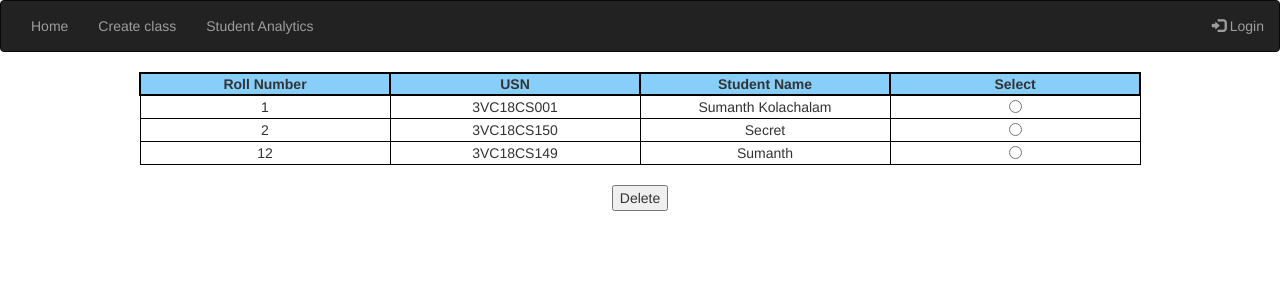
After one commit to sumukola/Attendance_Management, a Django app: a page that uses templates/base.html in a window 1280 px wide. The commit adds this page. Shown: the top 300 px of the page. Run offline with Django 3.2, Linux system fonts and the light colour scheme; data comes from the database, SQL or seed files in the repository; both versions use the stored data as it was after the commit; some libraries are stand-ins or nearby versions.

Commit message:
done delete students

```diff
--- a/addstu/urls.py
+++ b/addstu/urls.py
@@ -1,6 +1,10 @@
-from django.urls import path
+from django.urls import path, re_path
 from addstu import views
+
+
 urlpatterns = [
-    path('addordel/<classname>',views.addordel,name='addordel'),
-    path('stu_cred/<classname>',views.stu_cred,name='stu_cred')
+    path('add_students/<classname>',views.add_students,name='add_students'),
+    path('stu_cred/<classname>',views.stu_cred,name='stu_cred'),
+    path('delete_students/<classname>',views.delete_students,name="delete_students"),
+    path('delete/<classname>',views.delete,name="delete")
 ]
--- a/addstu/views.py
+++ b/addstu/views.py
@@ -3,12 +3,32 @@ from django.shortcuts import redirect, render
 from django.views.generic import ListView
 from .forms import stu_form
 from django.db import connection
+import re
 
 # Create your views here.
-def addordel(request,classname):
+def add_students(request,classname):
     form = stu_form()
     content = class_content(classname)
     return render(request,'add_students.html',{'forms':form,'classname':classname,'students':content})
+
+def delete_students(request,classname):
+    form = stu_form()
+    content = class_content(classname)
+    return render(request,'delete_students.html',{'form':form,'classname':classname,'students':content})
+
+def delete(request,classname):
+    try:
+        if request.method == "POST":
+            students = list(request.POST)
+            roll_numbers = [re.findall('[0-9]+',i) for i in students[1:]]
+            roll_numbers = [i[0] for i in roll_numbers]
+            cursor = connection.cursor()
+            for i in roll_numbers:
+                query = "delete from {} where rollno={}".format(classname,i)
+                cursor.execute(query)
+            return redirect('delete_students',classname)
+    except:
+        return render(request,'sample.html',{'classname':students})
 
 def stu_cred(request,classname):
     if request.method == "POST":
@@ -16,13 +36,18 @@ def stu_cred(request,classname):
         rollno = rollno.value()
         usn = usn.value()
         name = name.value()
-    with connection.cursor() as cursor:
-        query = "insert into {0} values({1},'{2}','{3}')".format(classname,rollno,usn,name)
-        cursor.execute(query)
-    return redirect('addordel',classname)
+        try :
+            cursor = connection.cursor()
+            query = "insert into {0} (rollno,usn,name) values({1},'{2}','{3}')".format(classname,rollno,usn,name)
+            cursor.execute(query)
+        except:
+            form = stu_form()
+            content = class_content(classname)
+            return render(request,'add_students.html',{'forms':form,'classname':classname,'students':content,'emessage':'The roll number or USN entered is already taken.'})
+        return redirect('add_students',classname)
 
 def class_content(classname):
     with connection.cursor() as cursor:
-        cursor.execute("select * from {};".format(classname))
+        cursor.execute("select rollno,usn,name from {};".format(classname))
         content = cursor.fetchall()
     return content
--- a/home/views.py
+++ b/home/views.py
@@ -30,6 +30,6 @@ def delete_class(request,tablename):
 
 def show_class(request,classname):
     with connection.cursor() as cursor:
-        cursor.execute("select * from {}".format(classname))
+        cursor.execute("""select rollno,usn,name from {}""".format(classname))
         students = cursor.fetchall()
     return render(request,'show_class.html',{'students':students})
--- a/markatt/urls.py
+++ b/markatt/urls.py
@@ -2,6 +2,6 @@ from django import views
 from django.urls import path
 from . import views
 urlpatterns = [
-    path('markatt/<tablename>',views.mark,name='markatt'),
+    path('mark/<tablename>',views.mark,name='mark'),
     path('getattendance/<classname>',views.get_att,name='getattendance')
 ]
--- a/templates/add_students.html
+++ b/templates/add_students.html
@@ -1,7 +1,10 @@
 {% extends 'base.html' %}
 {% block content %}
         <center>
-        <h4>Add students in your class</h4>
+        {% if emessage %}
+            {{emessage}}
+        {% endif %}
+        <h4>Add students to your class</h4>
         {% if forms and classname %}
                 <form action="{% url 'stu_cred' classname=classname %}" method="post">
                         {% csrf_token %}
--- a/templates/base.html
+++ b/templates/base.html
@@ -13,9 +13,8 @@
 <nav class="navbar navbar-inverse">
     <div class="container-fluid">
       <ul class="nav navbar-nav">
-        <li class="active"><a href="{% url 'homepage' %}">Home</a></li>
+        <li><a href="{% url 'homepage' %}">Home</a></li>
         <li><a href="{% url 'createclass' %}">Create class</a></li>
-        <li><a href="">Edit Existing Class</a></li>
         <li><a href="">Student Analytics</a></li>
       </ul>
       <ul class="nav navbar-nav navbar-right">
--- /dev/null
+++ b/templates/delete_students.html
@@ -0,0 +1,55 @@
+{% extends 'base.html' %}
+{% block content %}
+<link rel="stylesheet" href="https://cdnjs.cloudflare.com/ajax/libs/font-awesome/4.7.0/css/font-awesome.min.css">
+<style>
+    table,td {
+        border: 1px solid rgb(0, 0, 0);
+        text-align: center;
+        width: 250px;
+    }
+
+    th{
+        border: 2px solid black;
+        background-color: lightskyblue;
+        text-align: center;
+        width: 250px;
+    }
+    .btn {
+        background-color: rgb(255, 255, 255);
+        border: none;
+        color: rgb(0, 0, 0);
+        font-size: 16px;
+        cursor: pointer;
+</style>
+<center>
+    {% if message %}
+        {{message}}
+    {% endif %}
+    {% if students %}
+        <form action="{% url 'delete' classname=classname %}"  method="post">
+        {% csrf_token %}
+        <table style="width:fit-content">
+            <tr>
+                <th>Roll Number</th>
+                <th>USN</th>
+                <th>Student Name</th>
+                <th>Select</th>
+            </tr>
+            {% for student in students %}
+                <tr>
+                    {% for i in student%}
+                        <td>{{i}}</td>
+                    {% endfor %}
+                    <td>
+                        <input type="radio" name="{{student}}">
+                    </td>
+                </tr>
+            {% endfor %}
+        </table>
+        <br>
+        <button type="submit">Delete</button>
+        </form>
+    {% endif %}
+    </center>
+
+{% endblock %}
--- a/templates/mark.html
+++ b/templates/mark.html
@@ -15,6 +15,9 @@
         width: 250px;
     }
 </style>
+{% if message %}
+    {{message}}
+{% endif %}
     <center>
         <form action="{% url 'getattendance' classname=classname %}" method="post">
         {% csrf_token %}
--- a/templates/sample.html
+++ b/templates/sample.html
@@ -1,4 +1,4 @@
 {% extends 'base.html' %}
 {% block content %}
-    HI{{status}}
-{% endblock %}
+    {{d}}
+{% endblock%}
```
Also changed, not shown: markatt/views.py (+14 -6 lines), templates/homepage.html (+3 -4 lines), db.sqlite3.
